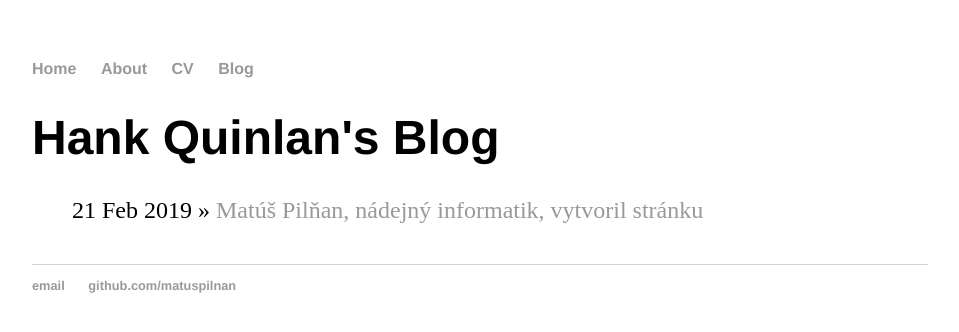
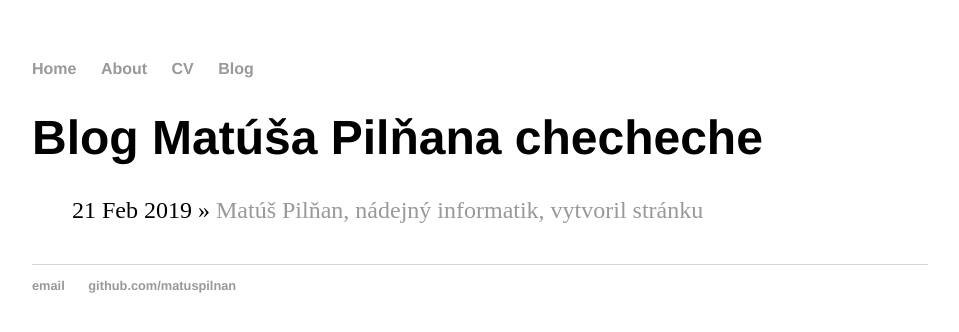
Before and after one commit to MatusPilnan/MatusPilnan.github.io, a Jekyll site: the page built from blog/index.html, in a window 1280 px wide. Shown: the top 332 px of the page, without its empty margins (160-1119 px from the left). Built offline with Jekyll 4.4.1, drawn with Linux system fonts in a browser that asks for light colours.

Commit message:
Update index.html

```diff
--- a/blog/index.html
+++ b/blog/index.html
@@ -1,6 +1,6 @@
 ---
 layout: default
-title: Hank Quinlan's Blog
+title: Blog Matúša Pilňana checheche
 ---
 	<h1>{{ page.title }}</h1>
 	<ul class="posts">
```
